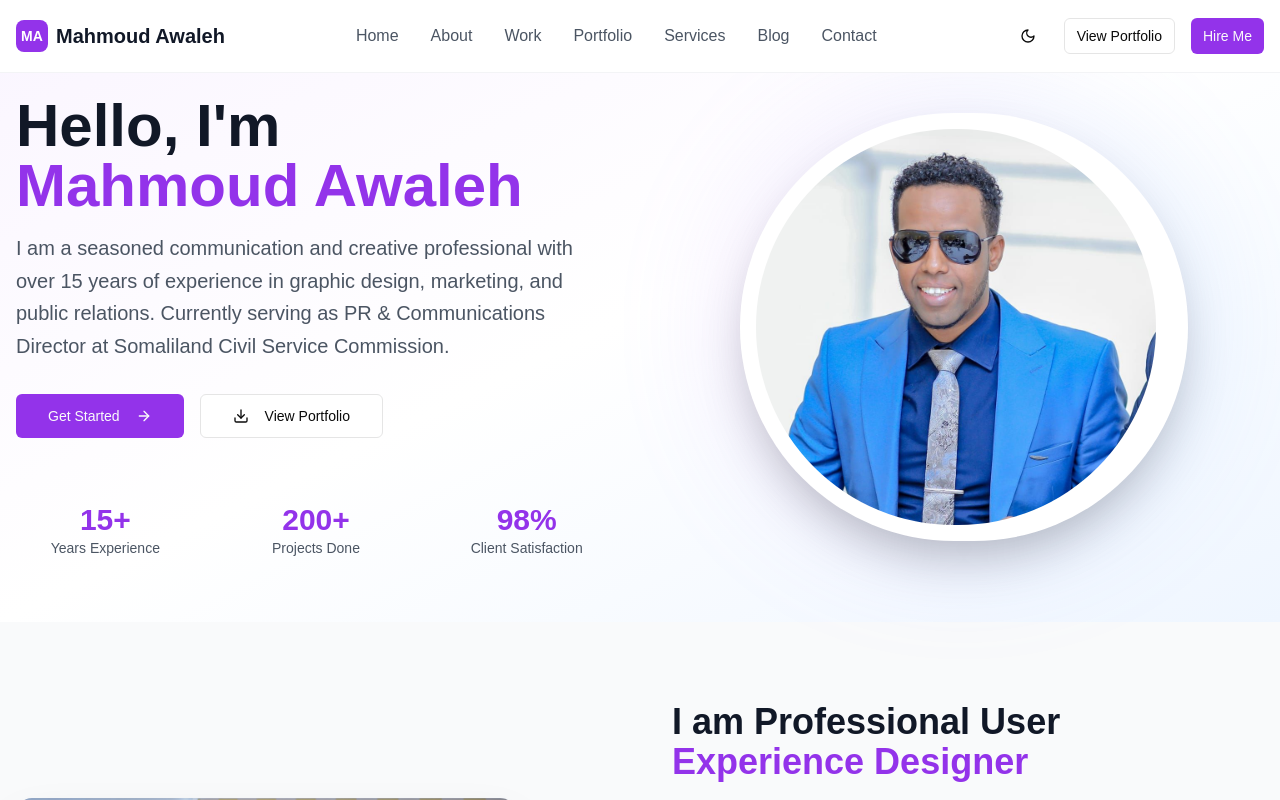
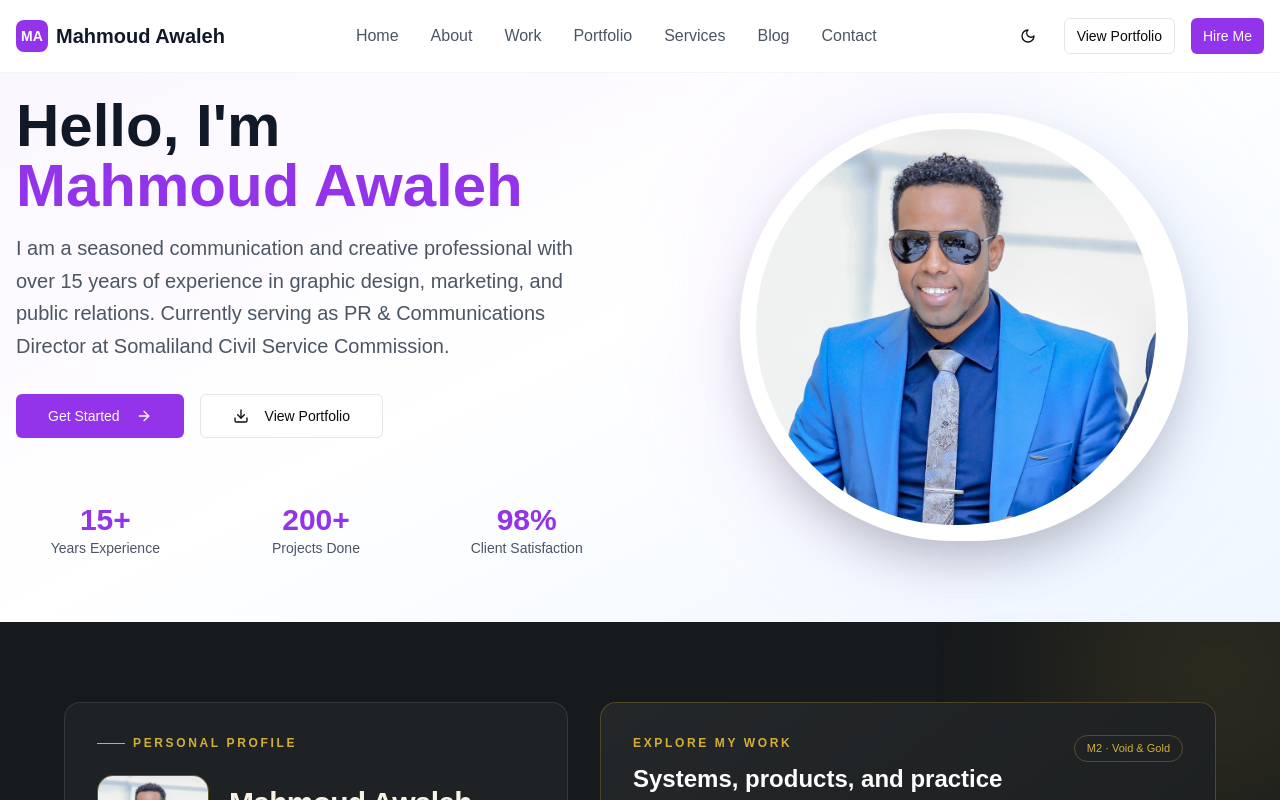
Before and after one commit to mahmoudawaleh/Mahmoud-Awaleh-Portfolio-lk, a Next.js app: page / in a window 1280 px wide. Shown: the top 800 px of the page. Built offline with nearby package versions, Linux system fonts and the light colour scheme.

Commit message:
Integrate personal profile card into portfolio homepage

```diff
--- a/app/page.tsx
+++ b/app/page.tsx
@@ -1,5 +1,6 @@
 import Header from "@/components/header"
 import Hero from "@/components/hero"
+import ProfileCard from "@/components/ui/profile-card"
 import About from "@/components/about"
 import WorkProcess from "@/components/work-process"
 import Portfolio from "@/components/portfolio"
@@ -19,6 +20,7 @@ export default function HomePage() {
     <div id="main-content" className="min-h-screen bg-white">
       <Header />
       <Hero />
+      <ProfileCard />
       <About />
       <WorkProcess />
       <Portfolio />
```
